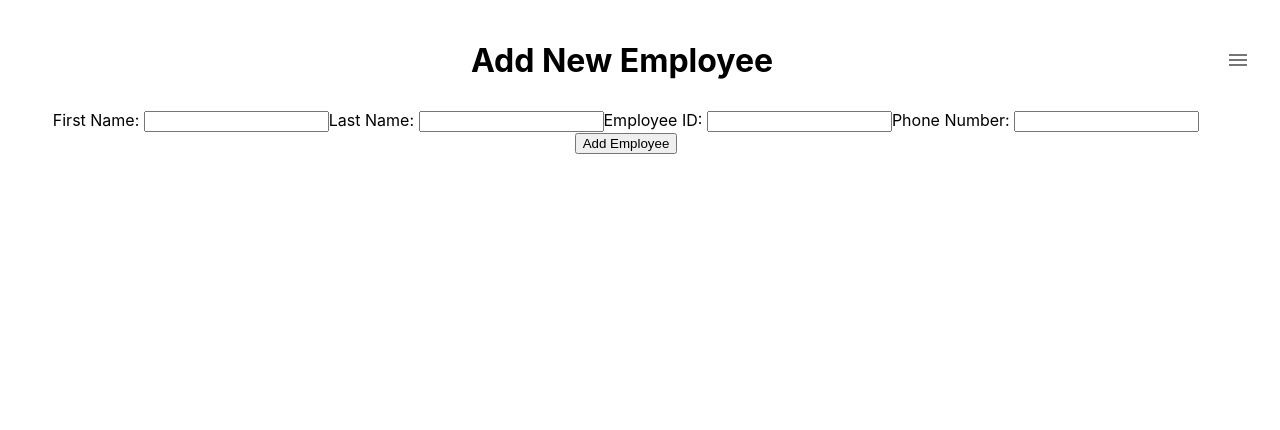
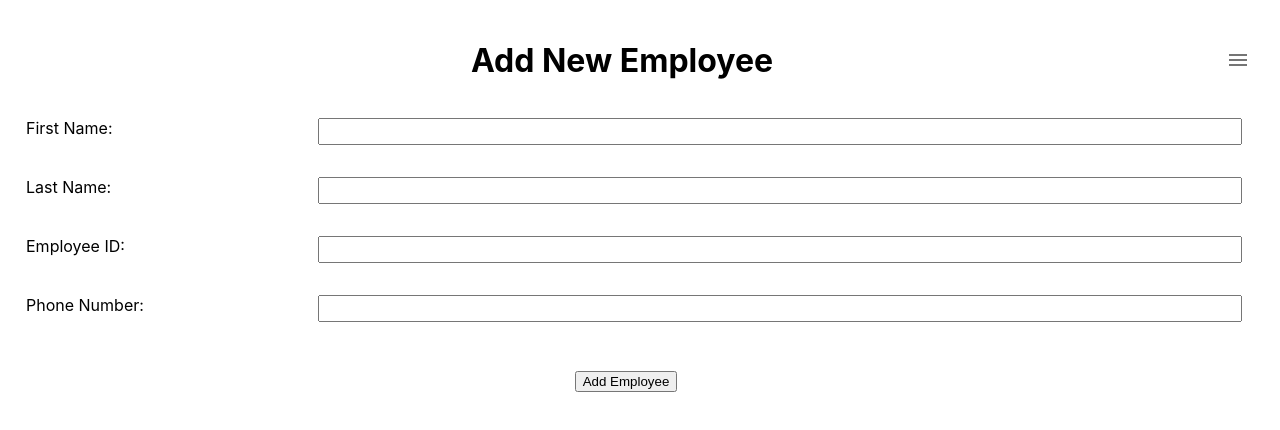
Before and after one commit to dommie123/Taco_Tell, a React (Create React App) app in the folder frontend/: page /add_employee in a window 1280 px wide. Shown: the top 430 px of the page. Built offline with nearby package versions, Linux system fonts and the light colour scheme.

Commit message:
Fixed regular expressions, added styling to add employee form, code cleanup

```diff
--- a/frontend/src/App/App.js
+++ b/frontend/src/App/App.js
@@ -1,6 +1,5 @@
 import React, { useState } from 'react';
 import { useDispatch } from 'react-redux';
-// import { useNavigate } from 'react-router-dom';
 
 import { IconButton } from '@mui/material';
 import MenuIcon from '@mui/icons-material/Menu';
@@ -11,8 +10,6 @@ import { setCMOpen, setCMCoords } from '../slices/globalSlice';
 
 import Router from '../nav/router';
 import { Drawer } from '../components/common';
-// import { Employees } from '../components/feature';
-// import { AddEmployee } from '../components/feature';
 
 import './App.css';
 
@@ -55,8 +52,6 @@ function App() {
 					<MenuIcon />
 				</IconButton>
 			</header>
-			{/* <Employees /> */}
-			{/* <AddEmployee onEmployeeCreated={() => { console.log("Employee created!") }}/> */}
 			<Router />
 			<Drawer
 				isOpen={drawerOpen}
--- a/frontend/src/components/feature/addEmployee/addEmployee.css
+++ b/frontend/src/components/feature/addEmployee/addEmployee.css
@@ -1,3 +1,47 @@
 .add-employee-form {
     overflow-y: auto;
+    display: flex;
+    flex-direction: column;
+    gap: 0.5em;
 }
+
+.add-employee-form-input {
+    display: grid;
+    grid-template-columns: 1fr 3fr;
+    grid-template-rows: 1fr 25px;
+    margin-top: 0.5em;
+    margin-bottom: 0.5em;
+    height: 35px;
+}
+
+.add-employee-input-label {
+    grid-row: 1;
+    grid-column: 1;
+    text-align: left;
+    max-width: 250px;
+    margin-left: 1em;
+}
+
+.add-employee-textbox {
+    /* float: right;
+    width: 75%;
+    max-width: 1500px; */
+    grid-column: 2;
+    grid-row: 1;
+    height: 100%;
+}
+
+.add-employee-submit-btn {
+    max-width: 150px;
+    margin: 25px auto;
+}
+
+.add-employee-input-error-message {
+    grid-column: 1 / 2;
+    grid-row: 2;
+    font-weight: bold;
+    font-size: 12px;
+    color: red;
+    text-align: left;
+    margin: 1em;
+}
--- a/frontend/src/components/feature/addEmployee/addEmployee.jsx
+++ b/frontend/src/components/feature/addEmployee/addEmployee.jsx
@@ -15,7 +15,7 @@ export const AddEmployee = ({ onEmployeeCreated, debug = false }) => {
         last_name: false,
         employee_id: false,
         phone: false
-    }}, [])
+    }}, []);
 
     const [employee, setEmployee] = useState(initialEmployeeState);
     const [error, setError] = useState(initialErrorState);
@@ -23,7 +23,7 @@ export const AddEmployee = ({ onEmployeeCreated, debug = false }) => {
     const [submitAttempt, setSubmitAttempt] = useState(0);
 
     const validateFirstName = useCallback(() => {
-        const reName = new RegExp("[a-zA-Z]+", "gi");
+        const reName = new RegExp("^[a-zA-Z]+$", "gi");
 
         if (employee.first_name === "") {
             return "empty";
@@ -31,20 +31,20 @@ export const AddEmployee = ({ onEmployeeCreated, debug = false }) => {
             return reName.test(employee.first_name)
         }
 
-    }, [employee.first_name])
+    }, [employee.first_name]);
 
     const validateLastName = useCallback(() => {
-        const reName = new RegExp("[a-zA-Z]+", "gi");
+        const reName = new RegExp("^[a-zA-Z]+$", "gi");
 
         if (employee.last_name === "") {
             return "empty";
         } else {
             return reName.test(employee.last_name);
         }
-    }, [employee.last_name])
+    }, [employee.last_name]);
 
     const validateEmployeeID = useCallback(() => {
-        const reEmpID = new RegExp("[0-9]{4}", "g");
+        const reEmpID = new RegExp("^[0-9]{4}$", "g");
         return reEmpID.test(employee.employee_id);
     }, [employee.employee_id]);
 
@@ -56,7 +56,7 @@ export const AddEmployee = ({ onEmployeeCreated, debug = false }) => {
         } else {
             return rePhone.test(employee.phone);
         }
-    }, [employee.phone])
+    }, [employee.phone]);
 
     const validateProperties = () => {
         const firstNameValid = validateFirstName();
@@ -99,7 +99,7 @@ export const AddEmployee = ({ onEmployeeCreated, debug = false }) => {
                 employeeValid = false;
                 return;
             }
-        })
+        });
 
         return employeeValid;
     }, [employee]);
@@ -116,9 +116,7 @@ export const AddEmployee = ({ onEmployeeCreated, debug = false }) => {
             return;
         }
 
-        // TODO if all information is valid, submit form data to server and send user back to main dashboard
-        console.log("Submitting Employee Info...");
-        onEmployeeCreated();
+        onEmployeeCreated(employee);
     }
 
     useEffect(() => {
@@ -127,9 +125,9 @@ export const AddEmployee = ({ onEmployeeCreated, debug = false }) => {
         }
 
         validateProperties();
-        setSubmitDisabled(!(error.first_name || error.last_name || error.employee_id || error.phone));
+        setSubmitDisabled(error.first_name || error.last_name || error.employee_id || error.phone);
 
-    }, [employee, submitAttempt, debug])
+    }, [employee, error.first_name, error.last_name, error.employee_id, error.phone, submitAttempt, debug]);
 
     useEffect(() => {
         if (debug) {
@@ -142,25 +140,34 @@ export const AddEmployee = ({ onEmployeeCreated, debug = false }) => {
             setSubmitAttempt(0);
         }
 
+        // eslint-disable-next-line
     }, [initialErrorState, initialEmployeeState])
 
     return (
         <form className="add-employee-form" role="form" onSubmit={handleSubmit}>
+            <div className="add-employee-form-input">
                 <label className={`add-employee-input-label ${error.first_name ? "error" : ""}`} htmlFor="first-name">First Name: </label>
                 <input className={`add-employee-textbox ${error.first_name ? "error" : ""}`} type="text" id="first-name" onChange={(e) => { setEmployee({ ...employee, first_name: e.target.value }) }} />
                 {error.first_name ? <p className="add-employee-input-error-message">{error.first_name}</p> : null}
+            </div>
 
+            <div className="add-employee-form-input">
                 <label className={`add-employee-input-label ${error.last_name ? "error" : ""}`} htmlFor="last-name">Last Name: </label>
                 <input className={`add-employee-textbox ${error.last_name ? "error" : ""}`} type="text" id="last-name" onChange={(e) => { setEmployee({ ...employee, last_name: e.target.value }) }} />
                 {error.last_name ? <p className="add-employee-input-error-message">{error.last_name}</p> : null}
+            </div>
 
+            <div className="add-employee-form-input">
                 <label className={`add-employee-input-label ${error.employee_id ? "error" : ""}`} htmlFor="employee-id">Employee ID: </label>
                 <input className={`add-employee-textbox ${error.employee_id ? "error" : ""}`} type="text" id="employee-id" onChange={(e) => { setEmployee({ ...employee, employee_id: e.target.value }) }} />
                 {error.employee_id ? <p className="add-employee-input-error-message">{error.employee_id}</p> : null}
+            </div>
 
+            <div className="add-employee-form-input">
                 <label className={`add-employee-input-label ${error.phone ? "error" : ""}`} htmlFor="phone-number">Phone Number: </label>
                 <input className={`add-employee-textbox ${error.phone ? "error" : ""}`} type="tel" id="phone-number" onChange={(e) => { setEmployee({ ...employee, phone: e.target.value }) }} />
                 {error.phone ? <p className="add-employee-input-error-message">{error.phone}</p> : null}
+            </div>
 
             <input className={`add-employee-submit-btn${submitDisabled ? " disabled" : ""}`} type="submit" value="Add Employee" disabled={submitDisabled} />
         </form>
--- a/frontend/src/nav/router.jsx
+++ b/frontend/src/nav/router.jsx
@@ -10,7 +10,7 @@ const router = createBrowserRouter([
     },
     {
         path: "/add_employee",
-        element: <AddEmployee onEmployeeCreated={() => {}} />
+        element: <AddEmployee onEmployeeCreated={(employee) => { console.log(`Employee ${employee.first_name} ${employee.last_name}, ID: ${employee.employee_id} Phone Number: ${employee.phone} created!`)}} />
     }
 ]);
 
```
Lines whose indentation alone changed are shown as unchanged.
